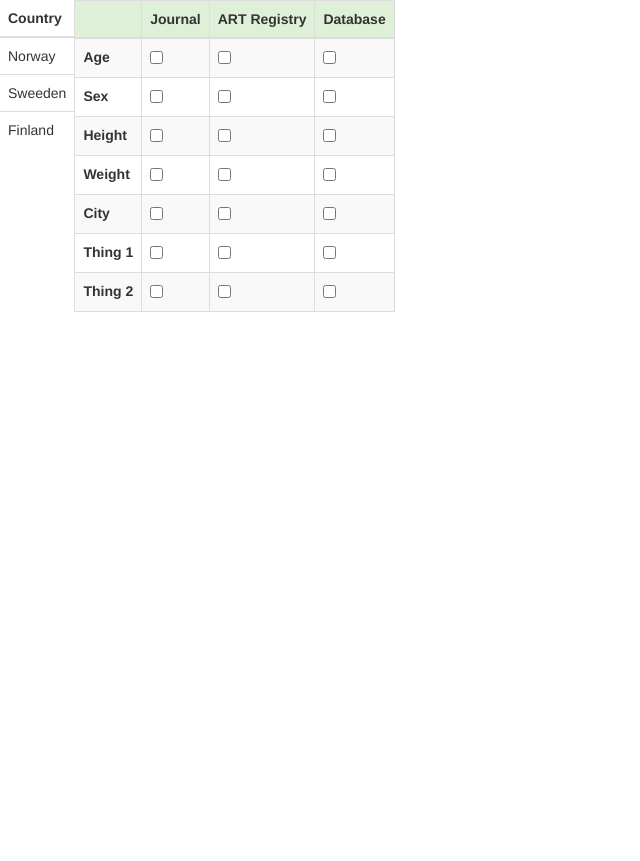
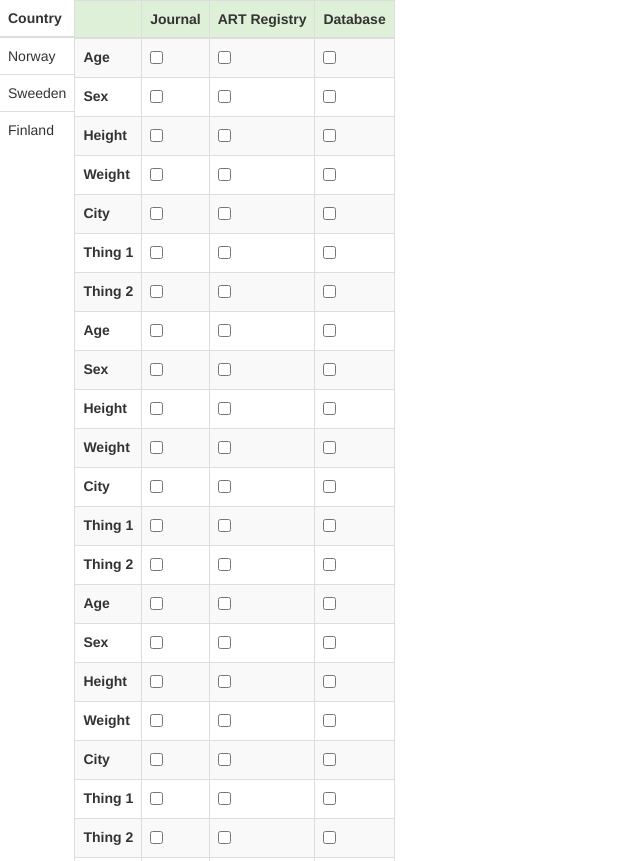
Before and after one commit to HenningKoller/PHEM, a plain HTML site: page app/form.html in a window 1280 px wide. Shown: the top 861 px of the page, without its empty margins (0-640 px from the left). Before the commit the page ends 800 px from the top, so only its background shows below. Drawn offline with nearby package versions, Linux system fonts and the light colour scheme.

Commit message:
added some length to the table, need to make the table scrollable

```diff
--- a/app/form.html
+++ b/app/form.html
@@ -13,10 +13,24 @@
 <body>
 
 
-<div id="wrapper" style="width: 100%">
+<div id="wrapper" style="width: 100%;">
 
 	<div ng-controller="myTestController" style="float:left; width: auto">
-		<div>
+		<!--
+		<div id="list-country-picker">
+			<ul class="list-gruup">
+				<li ng-init="showDistrict=false" ng-click="showDistrict=!showDistrict" class="list-group-item" ng-repeat="country in countries">{{country}}
+					<ul class="list-group">
+						<p ng-show="showDistrict" ng-repeat="district in districts">{{district}}</p>
+					</ul>
+				</li>
+
+			</ul>
+		</div>
+		-->
+
+
+		<div id="countryPicker">
 			<table class="table table-hover">
 				<thead>
 					<th>Country</th>
@@ -38,15 +52,32 @@
 				</tr>
 			</table>
 		</div>
+
+
 	</div>
 
-	<div id="tableThing" style="float:left; width: auto">
+	<div id="artifactTable" style="float:left; width: auto;">
 		<div ng-controller="myTestController" id="item-table" class="table-responsive" ng-controller="values">
-			<table class="table table-striped table-bordered table-hover" cellspacing="0">
+			<table class="table table-striped table-bordered table-hover header-fixed">
 				<thead>
 					<th class="success"></th>
 					<th ng-repeat="artifact in artifacts" class="success">{{artifact}}</th>
 				</thead>
+
+			  <tr ng-repeat="row in rows">
+			  		<th>{{row}}</th>
+			  		<td ng-repeat="artifact in artifacts"><input type="checkbox"/></td>
+			  </tr>
+
+			  <tr ng-repeat="row in rows">
+			  		<th>{{row}}</th>
+			  		<td ng-repeat="artifact in artifacts"><input type="checkbox"/></td>
+			  </tr>
+
+			  <tr ng-repeat="row in rows">
+			  		<th>{{row}}</th>
+			  		<td ng-repeat="artifact in artifacts"><input type="checkbox"/></td>
+			  </tr>
 
 			  <tr ng-repeat="row in rows">
 			  		<th>{{row}}</th>
@@ -59,5 +90,6 @@
 
 </div>
 
+
 </body>
 </html>
```
